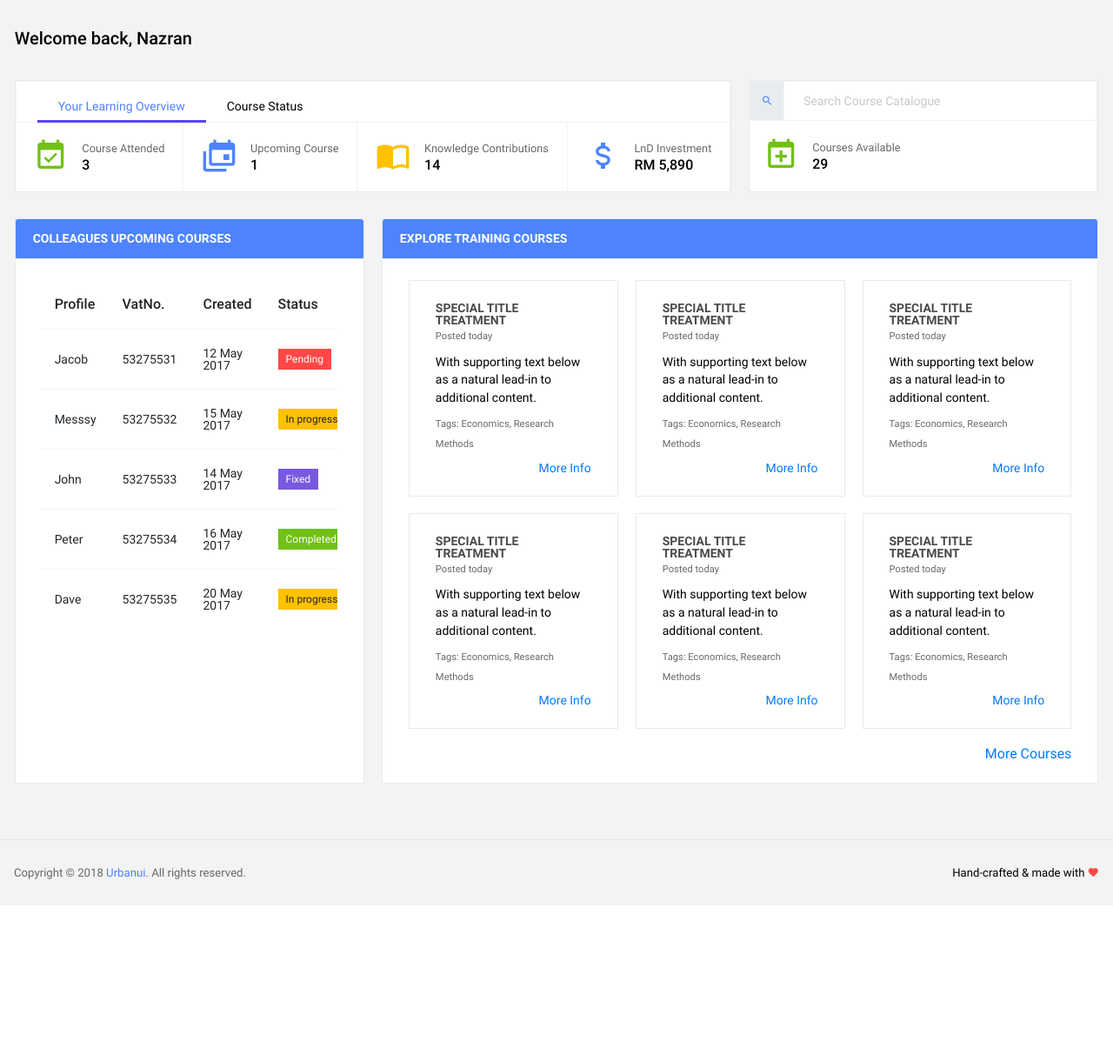
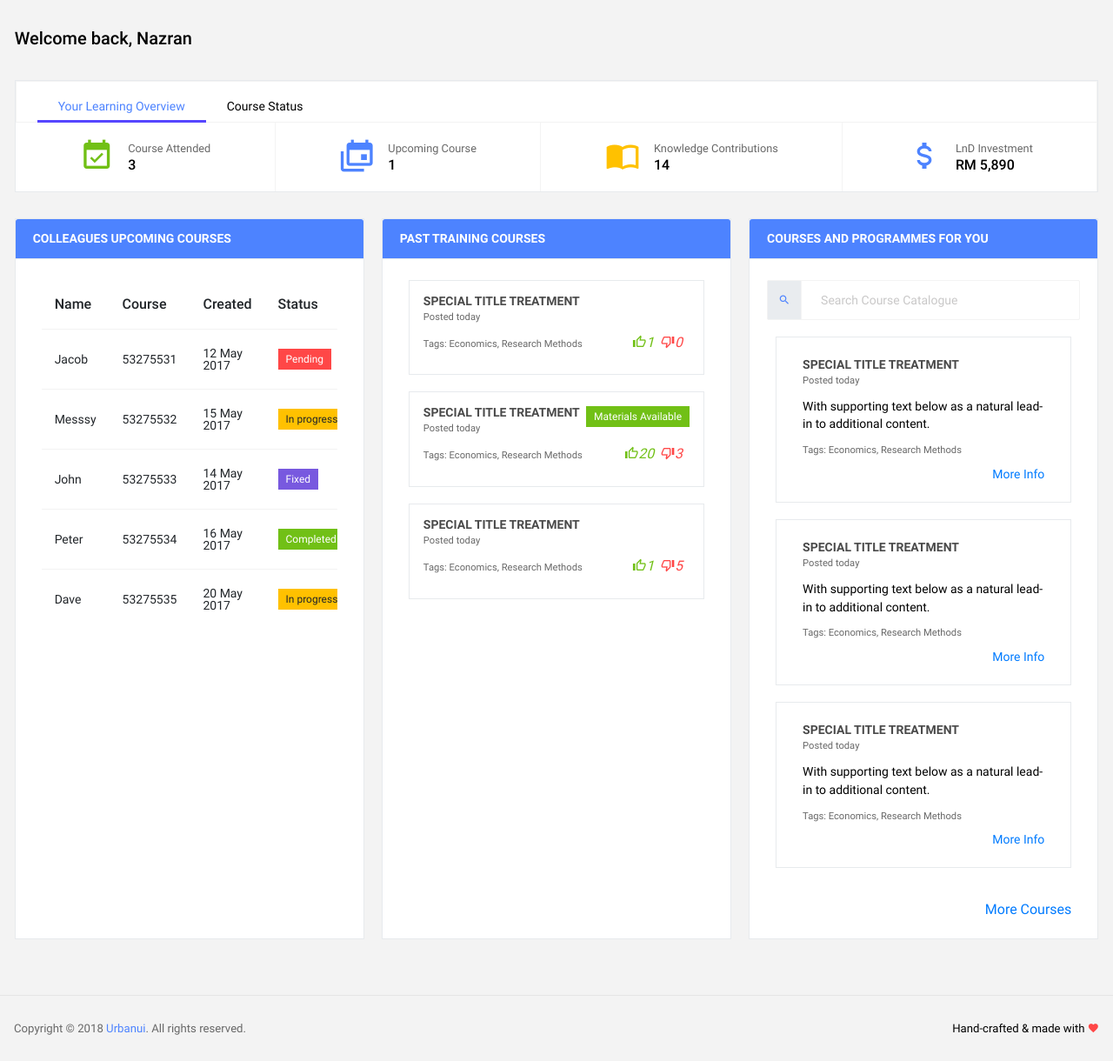
Before and after one commit to knazran/kijang-knowledge, a Flask app: page / in a window 1280 px wide. Shown: the part 60-1280 px from the top of the page at 87% size. Before the commit the page ends 1071 px from the top, so only its background shows below. Run offline with Flask 2, Linux system fonts and the light colour scheme; some libraries are stand-ins or nearby versions.

Commit message:
Cosmetic fixes

```diff
--- a/templates/home.html
+++ b/templates/home.html
@@ -10,18 +10,10 @@
             </div>
         </div>
       </div>
-    <!-- <div class="input-group" style='width:85%; margin-left: auto; margin-right: auto'>
-        <div class="input-group-prepend">
-          <span class="input-group-text" id="search">
-            <i class="mdi mdi-magnify"></i>
-          </span>
-        </div>
-        <input type="text" class="form-control" placeholder="Search Course Catalogue" aria-label="search" aria-describedby="search">
-      </div> -->
     </div>
   </div>
   <div class="row">
-    <div class="col-md-8 grid-margin stretch-card" >
+    <div class="col-md-12 grid-margin stretch-card" >
       <div class="card">
         <div class="card-body dashboard-tabs p-0">
           <ul class="nav nav-tabs px-4" role="tablist">
@@ -66,7 +58,7 @@
               </div>
             </div>
             <div class="tab-pane fade" id="courses" role="tabpanel" aria-labelledby="courses-tab">
-                <div class="d-flex flex-wrap justify-content-xl-between">
+                <div class="d-flex flex-wrap justify-content-md-between">
                     <div class="table-responsive">
                         <table class="table">
                           <thead>
@@ -107,7 +99,7 @@
         </div>
       </div>
     </div>
-    <div class="col-md-4 grid-margin stretch-card" >
+    <!-- <div class="col-md-4 grid-margin stretch-card" >
       <div class="card">
 
           <div class="input-group">
@@ -126,7 +118,7 @@
               </div>
           </div>
       </div>
-    </div>
+    </div> -->
   </div>
     <div class="row">
       <div class="col-md-4 grid-margin stretch-card">
@@ -140,8 +132,8 @@
                       <table class="table">
                         <thead>
                           <tr>
-                            <th>Profile</th>
-                            <th>VatNo.</th>
+                            <th>Name</th>
+                            <th>Course</th>
                             <th>Created</th>
                             <th>Status</th>
                           </tr>
@@ -183,14 +175,78 @@
                 </div>
           </div>
       </div>
-      <div class="col-md-8 grid-margin stretch-card">
+      <div class="col-md-4 grid-margin stretch-card">
           <div class="card">
           <div class="card-header bg-primary ">
-              <p class="card-title"style="margin:0px; color:white">Explore Training Courses</p>
+              <p class="card-title"style="margin:0px; color:white">Past Training Courses</p>
           </div>
           <div class="card-body">
               <div class="row">
-                  <div class="col-sm-4">
+                <div class="col-sm-12">
+                  <div class="card">
+                    <div class="card-body" style="padding: 1rem">
+                      <h5 class="card-title" style='margin:0px'>Special title treatment</h5>
+                      <p class="card-text"><small class="text-muted">Posted today</small></p>
+                      <p class="card-text" style="float:left;"><small class="text-muted">Tags: Economics, Research Methods</small></p>
+                        <i class="mdi mdi-thumb-down-outline mr-2 icon-sm text-danger" style="float:right;">0</i>
+                        <i class="mdi mdi-thumb-up-outline mr-2 icon-sm text-success" style="float:right;">1</i>
+                    </div>
+                  </div>
+                </div>
+              </div>
+              <br>
+              <div class="row">
+                <div class="col-sm-12">
+                  <div class="card">
+                    <div class="card-body" style="padding: 1rem">
+                        <label class="badge badge-success"style="float:right;">Materials Available</label></td>
+                      <h5 class="card-title" style='margin:0px;'>Special title treatment</h5>
+
+
+                      <p class="card-text" ><small class="text-muted">Posted today</small></p>
+                      <p class="card-text" style="float:left;"><small class="text-muted">Tags: Economics, Research Methods</small></p>
+                        <i class="mdi mdi-thumb-down-outline mr-2 icon-sm text-danger" style="float:right;">3</i>
+                        <i class="mdi mdi-thumb-up-outline mr-2 icon-sm text-success" style="float:right;">20</i>
+                    </div>
+                  </div>
+                </div>
+              </div>
+              <br>
+              <div class="row">
+                <div class="col-sm-12">
+                  <div class="card">
+                    <div class="card-body" style="padding: 1rem">
+                      <h5 class="card-title" style='margin:0px'>Special title treatment</h5>
+                      <p class="card-text"><small class="text-muted">Posted today</small></p>
+                      <p class="card-text" style="float:left;"><small class="text-muted">Tags: Economics, Research Methods</small></p>
+                        <i class="mdi mdi-thumb-down-outline mr-2 icon-sm text-danger" style="float:right;">5</i>
+                        <i class="mdi mdi-thumb-up-outline mr-2 icon-sm text-success" style="float:right;">1</i>
+                    </div>
+                  </div>
+                </div>
+              </div>
+          </div>
+          </div>
+      </div>
+      <div class="col-md-4 grid-margin stretch-card">
+          <div class="card">
+          <div class="card-header bg-primary ">
+              <p class="card-title"style="margin:0px; color:white">Courses and Programmes for You</p>
+          </div>
+          <div class="card-body">
+            <div class="row">
+              <div class="input-group">
+                <div class="input-group-prepend">
+                  <span class="input-group-text" id="search">
+                    <i class="mdi mdi-magnify text-primary"></i>
+                  </span>
+                </div>
+                <input type="text" class="form-control" placeholder="Search Course Catalogue" aria-label="search" aria-describedby="search">
+                </div>
+            </div>
+            <br>
+              <div class="row">
+                  <div class="col-sm-12">
                     <div class="card">
                       <div class="card-body">
                         <h5 class="card-title" style='margin:0px'>Special title treatment</h5>
@@ -201,7 +257,10 @@
                       </div>
                     </div>
                   </div>
-                  <div class="col-sm-4">
+                </div>
+                <br>
+                <div class="row">
+                    <div class="col-sm-12">
                       <div class="card">
                         <div class="card-body">
                           <h5 class="card-title" style='margin:0px'>Special title treatment</h5>
@@ -212,7 +271,10 @@
                         </div>
                       </div>
                     </div>
-                    <div class="col-sm-4">
+                  </div>
+                  <br>
+                  <div class="row">
+                      <div class="col-sm-12">
                         <div class="card">
                           <div class="card-body">
                             <h5 class="card-title" style='margin:0px'>Special title treatment</h5>
@@ -223,32 +285,10 @@
                           </div>
                         </div>
                       </div>
-                </div>
-                <br>
-                <div class="row">
-                    <div class="col-sm-4">
-                      <div class="card">
-                        <div class="card-body">
-                          <h5 class="card-title" style='margin:0px'>Special title treatment</h5>
-                          <p class="card-text"><small class="text-muted">Posted today</small></p>
-                          <p class="card-text">With supporting text below as a natural lead-in to additional content.</p>
-                          <p class="card-text"><small class="text-muted">Tags: Economics, Research Methods</small></p>
-                          <a href="{{ url_for('course_page') }}" style="float:right; font-size:14px"> More Info</a>
-                        </div>
-                      </div>
                     </div>
-                    <div class="col-sm-4">
-                        <div class="card">
-                          <div class="card-body">
-                            <h5 class="card-title" style='margin:0px'>Special title treatment</h5>
-                            <p class="card-text"><small class="text-muted">Posted today</small></p>
-                            <p class="card-text">With supporting text below as a natural lead-in to additional content.</p>
-                            <p class="card-text"><small class="text-muted">Tags: Economics, Research Methods</small></p>
-                            <a href="{{ url_for('course_page') }}" style="float:right; font-size:14px"> More Info</a>
-                          </div>
-                        </div>
-                      </div>
-                      <div class="col-sm-4">
+                    <br>
+                    <!-- <div class="row">
+                        <div class="col-sm-12">
                           <div class="card">
                             <div class="card-body">
                               <h5 class="card-title" style='margin:0px'>Special title treatment</h5>
@@ -259,23 +299,7 @@
                             </div>
                           </div>
                         </div>
-                  </div>
-              <!-- <div class="card-deck">
-                  <div class="card">
-                      <p class="card-title">Total sales</p>
-                      <h1>$ 28835</h1>
-                      <h4>Gross sales over the years</h4>
-                      <p class="text-muted">Today, many people rely on computers to do homework, work, and create or store useful information. Therefore, it is important </p>
-                      <div id="total-sales-chart-legend"></div>
-                  </div>
-                  <div class="card">
-                      <p class="card-title">Total sales</p>
-                      <h1>$ 28835</h1>
-                      <h4>Gross sales over the years</h4>
-                      <p class="text-muted">Today, many people rely on computers to do homework, work, and create or store useful information. Therefore, it is important </p>
-                      <div id="total-sales-chart-legend"></div>
-                  </div>
-              </div> -->
+                      </div> -->
               <br>
           <a href="#" style="float:right; font-size:16px"> More Courses</a>
           </div>
```
